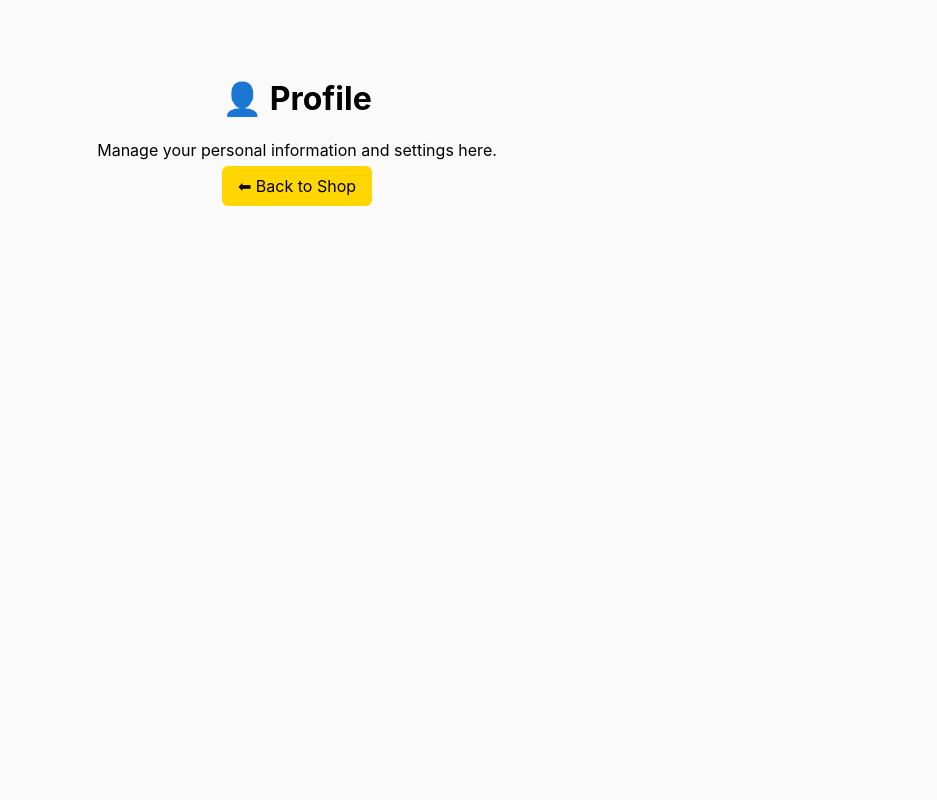
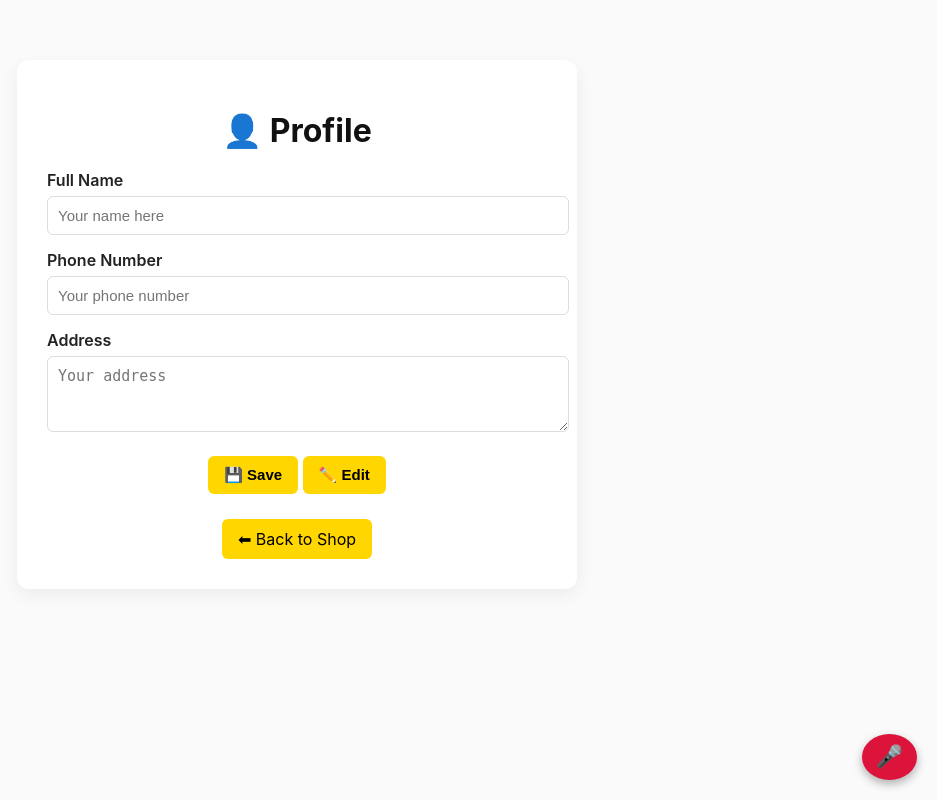
Before and after one commit to Appureddy143/AR, a PHP site: page /profile.php in a window 1280 px wide. Shown: the whole page, without its empty margins (343-1280 px from the left). Run offline with PHP 8.4, Linux system fonts and the light colour scheme.

Commit message:
Update profile.php

```diff
--- a/profile.php
+++ b/profile.php
@@ -1,9 +1,242 @@
 <!DOCTYPE html>
-<html>
-<head><meta charset="UTF-8"><title>Profile | Ariva India</title></head>
-<body style="font-family:Inter,sans-serif;text-align:center;padding:50px;background:#fafafa;">
-<h1>👤 Profile</h1>
-<p>Manage your personal information and settings here.</p>
-<a href="home.php" style="text-decoration:none;color:#000;background:#ffd600;padding:10px 16px;border-radius:6px;">⬅ Back to Shop</a>
+<html lang="en">
+<head>
+<meta charset="UTF-8">
+<title>Profile | Ariva India</title>
+<meta name="viewport" content="width=device-width, initial-scale=1">
+
+<style>
+:root {
+  --accent: #ffd600;
+  --dark: #111;
+  --bg: #fafafa;
+  --card: #fff;
+  --shadow: 0 6px 18px rgba(0,0,0,0.06);
+}
+body {
+  font-family: Inter, sans-serif;
+  background: var(--bg);
+  color: #222;
+  margin: 0;
+}
+.container {
+  max-width: 500px;
+  background: var(--card);
+  margin: 60px auto;
+  padding: 30px;
+  border-radius: 12px;
+  box-shadow: var(--shadow);
+  text-align: center;
+}
+h1 {
+  color: var(--dark);
+  margin-bottom: 20px;
+}
+label {
+  display: block;
+  text-align: left;
+  margin-top: 15px;
+  font-weight: 600;
+}
+input, textarea {
+  width: 100%;
+  padding: 10px;
+  border: 1px solid #ddd;
+  border-radius: 6px;
+  font-size: 15px;
+  margin-top: 6px;
+}
+button {
+  background: var(--accent);
+  border: none;
+  color: #000;
+  padding: 10px 16px;
+  font-size: 15px;
+  border-radius: 6px;
+  margin-top: 20px;
+  cursor: pointer;
+  font-weight: 600;
+  transition: background 0.2s;
+}
+button:hover { background: #ffe44d; }
+
+.mic-btn {
+  background: crimson;
+  color: white;
+  border: none;
+  padding: 10px 14px;
+  border-radius: 50%;
+  font-size: 22px;
+  cursor: pointer;
+  position: fixed;
+  bottom: 20px;
+  right: 20px;
+  box-shadow: 0 4px 10px rgba(0,0,0,0.3);
+  transition: transform 0.2s ease;
+}
+.mic-btn:hover { transform: scale(1.1); }
+.back-link {
+  display: inline-block;
+  text-decoration: none;
+  color: #000;
+  background: #ffd600;
+  padding: 10px 16px;
+  border-radius: 6px;
+  margin-top: 25px;
+}
+</style>
+</head>
+
+<body>
+<div class="container">
+  <h1>👤 Profile</h1>
+
+  <label for="name">Full Name</label>
+  <input type="text" id="name" placeholder="Your name here">
+
+  <label for="phone">Phone Number</label>
+  <input type="tel" id="phone" placeholder="Your phone number">
+
+  <label for="address">Address</label>
+  <textarea id="address" rows="3" placeholder="Your address"></textarea>
+
+  <button id="saveBtn">💾 Save</button>
+  <button id="editBtn">✏️ Edit</button>
+
+  <br>
+  <a href="home.php" class="back-link">⬅ Back to Shop</a>
+</div>
+
+<!-- 🎤 Mic for voice input -->
+<button id="micBtn" class="mic-btn" title="Voice Command">🎤</button>
+
+<script>
+// Voice recognition setup
+let recognizing = false;
+let recognition;
+const micBtn = document.getElementById('micBtn');
+const nameInput = document.getElementById('name');
+const phoneInput = document.getElementById('phone');
+const addressInput = document.getElementById('address');
+const saveBtn = document.getElementById('saveBtn');
+const editBtn = document.getElementById('editBtn');
+
+let profileData = { name: "", phone: "", address: "" };
+
+// Initialize recognition
+function setupSpeech() {
+  if ('webkitSpeechRecognition' in window || 'SpeechRecognition' in window) {
+    const SpeechRecognition = window.SpeechRecognition || window.webkitSpeechRecognition;
+    recognition = new SpeechRecognition();
+    recognition.lang = 'en-IN';
+    recognition.continuous = false;
+    recognition.interimResults = false;
+
+    recognition.onstart = () => {
+      recognizing = true;
+      micBtn.style.background = "green";
+    };
+    recognition.onend = () => {
+      recognizing = false;
+      micBtn.style.background = "crimson";
+    };
+    recognition.onresult = (event) => {
+      const cmd = event.results[0][0].transcript.toLowerCase().trim();
+      console.log("🎤 Voice Input:", cmd);
+      handleVoiceCommand(cmd);
+    };
+
+    micBtn.onclick = () => recognizing ? recognition.stop() : recognition.start();
+  } else {
+    alert("Voice recognition not supported in this browser");
+  }
+}
+setupSpeech();
+
+function speak(text) {
+  const synth = window.speechSynthesis;
+  if (synth) {
+    const utter = new SpeechSynthesisUtterance(text);
+    utter.lang = "en-IN";
+    synth.speak(utter);
+  }
+}
+
+// Handle Voice Commands
+function handleVoiceCommand(cmd) {
+  if (cmd.includes("name is") || cmd.startsWith("my name")) {
+    const name = cmd.replace(/my name is|name is|name/g, '').trim();
+    if (name) {
+      nameInput.value = capitalize(name);
+      speak("Name saved as " + name);
+    }
+  }
+  else if (cmd.includes("phone") || cmd.includes("number")) {
+    const num = cmd.replace(/my|phone|number|is/g, '').replace(/\s+/g, '').trim();
+    if (num) {
+      phoneInput.value = num;
+      speak("Phone number saved");
+    }
+  }
+  else if (cmd.includes("address")) {
+    const addr = cmd.replace(/my|address|is/g, '').trim();
+    if (addr) {
+      addressInput.value = capitalize(addr);
+      speak("Address saved");
+    }
+  }
+  else if (cmd.includes("save profile") || cmd.includes("save details") || cmd.includes("save")) {
+    saveProfile();
+  }
+  else if (cmd.includes("edit profile") || cmd.includes("edit details") || cmd.includes("edit")) {
+    enableEditing();
+  }
+  else {
+    speak("Command not understood. You can say for example 'my name is Divya' or 'save profile'.");
+  }
+}
+
+function saveProfile() {
+  profileData.name = nameInput.value.trim();
+  profileData.phone = phoneInput.value.trim();
+  profileData.address = addressInput.value.trim();
+  localStorage.setItem("profileData", JSON.stringify(profileData));
+  disableEditing();
+  speak("Profile saved successfully");
+}
+
+function enableEditing() {
+  nameInput.disabled = false;
+  phoneInput.disabled = false;
+  addressInput.disabled = false;
+  speak("Editing enabled");
+}
+
+function disableEditing() {
+  nameInput.disabled = true;
+  phoneInput.disabled = true;
+  addressInput.disabled = true;
+}
+
+function capitalize(str) {
+  return str.charAt(0).toUpperCase() + str.slice(1);
+}
+
+// Save button click
+saveBtn.onclick = saveProfile;
+editBtn.onclick = enableEditing;
+
+// Load saved data
+window.onload = () => {
+  const data = localStorage.getItem("profileData");
+  if (data) {
+    profileData = JSON.parse(data);
+    nameInput.value = profileData.name;
+    phoneInput.value = profileData.phone;
+    addressInput.value = profileData.address;
+    disableEditing();
+  }
+};
+</script>
 </body>
 </html>
```
